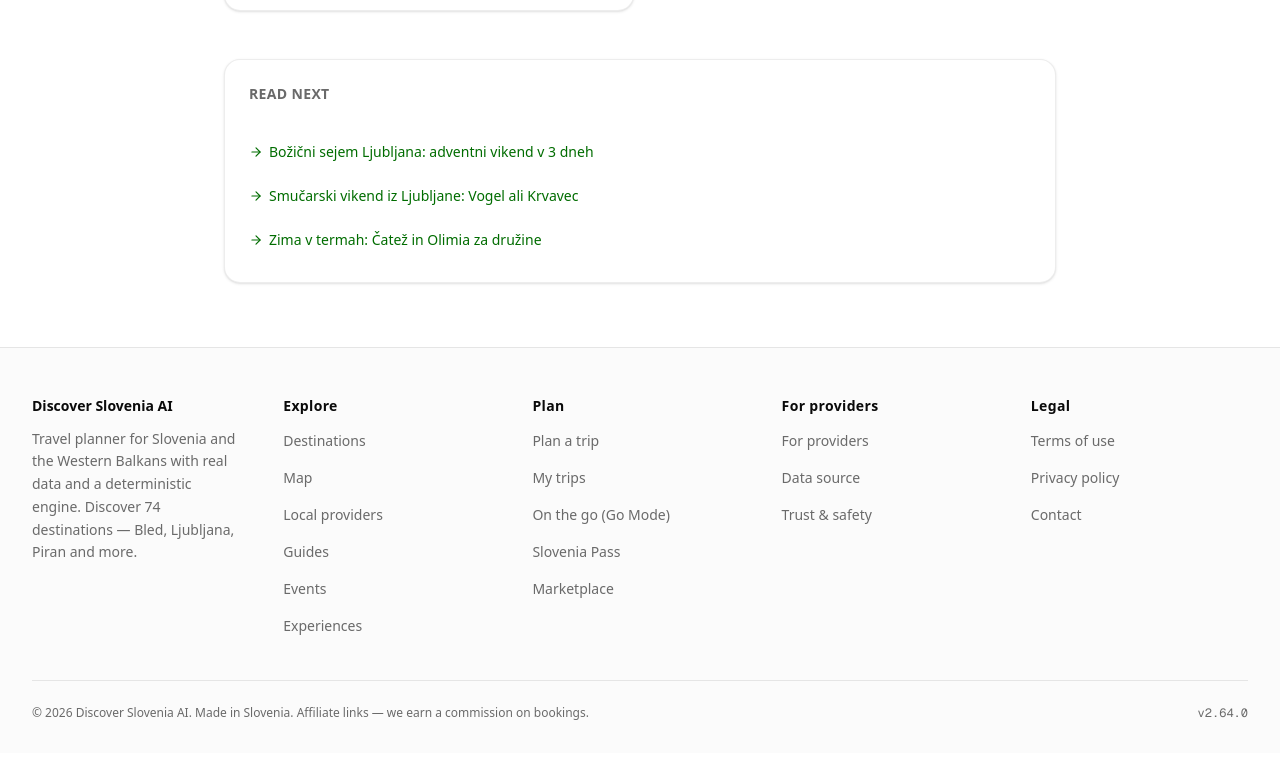
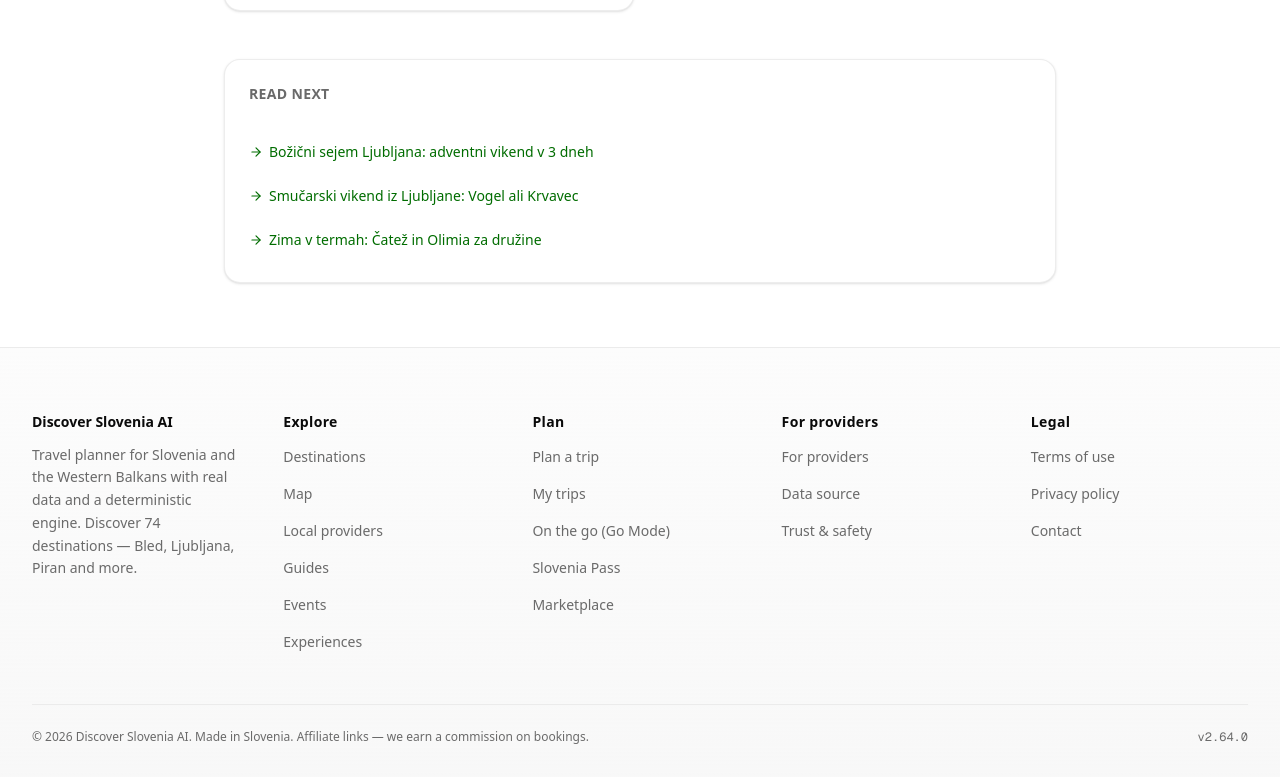
Before and after one commit to robertpezdirc12-design/discover-slovenia-ai, a Next.js app: page /en/vodici/slovenija-pozimi in a window 1280 px wide. Shown: the part 879-1656 px from the top of the page. Before the commit the page ends 1632 px from the top, so only its background shows below. Built offline with nearby package versions, Linux system fonts and the light colour scheme; no server answers.

Commit message:
Design: finish the shared premium footer treatment

```diff
--- a/src/components/layout/footer.tsx
+++ b/src/components/layout/footer.tsx
@@ -114,8 +114,8 @@ export function Footer() {
   ];
 
   return (
-    <footer className="mt-auto border-t bg-muted/40">
-      <div className="mx-auto w-full max-w-7xl px-4 pt-12 pb-8 sm:px-6 lg:px-8">
+    <footer className="mt-auto border-t border-border/70 bg-gradient-to-b from-muted/30 to-muted/70">
+      <div className="mx-auto w-full max-w-7xl px-4 pt-14 pb-8 sm:px-6 sm:pt-16 lg:px-8">
         <div className="grid gap-10 sm:grid-cols-2 lg:grid-cols-5">
           {/* Znamka */}
           <div className="lg:col-span-1">
@@ -165,7 +165,7 @@ export function Footer() {
           </nav>
         </div>
 
-        <div className="mt-10 flex flex-col gap-2 border-t pt-6 text-xs text-muted-foreground sm:flex-row sm:items-center sm:justify-between">
+        <div className="mt-12 flex flex-col gap-3 border-t border-border/70 pt-6 text-xs text-muted-foreground sm:flex-row sm:items-center sm:justify-between">
           <p>
             © 2026 Discover Slovenia AI. {t("madeIn")}. {t("affiliate")}
           </p>
```
